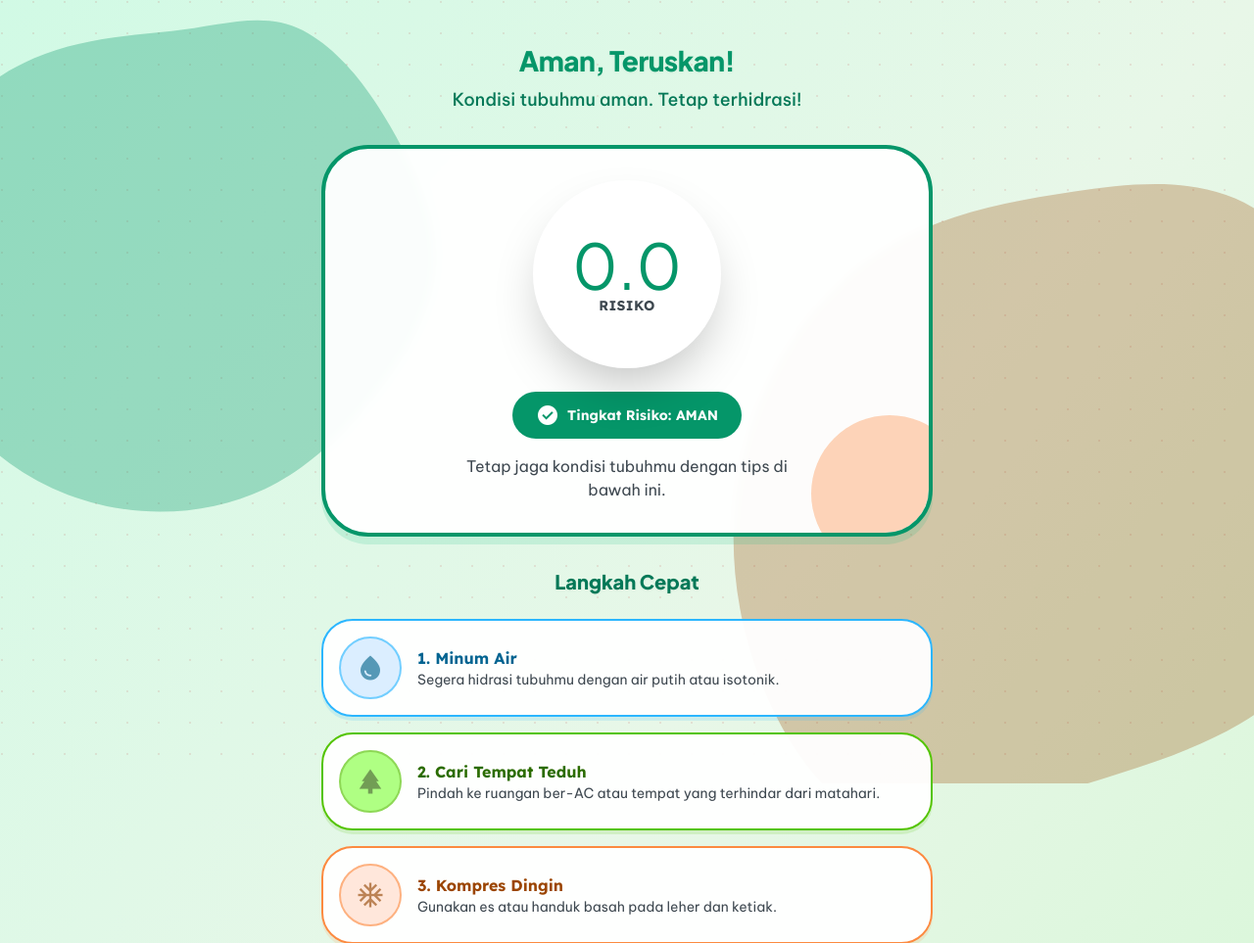
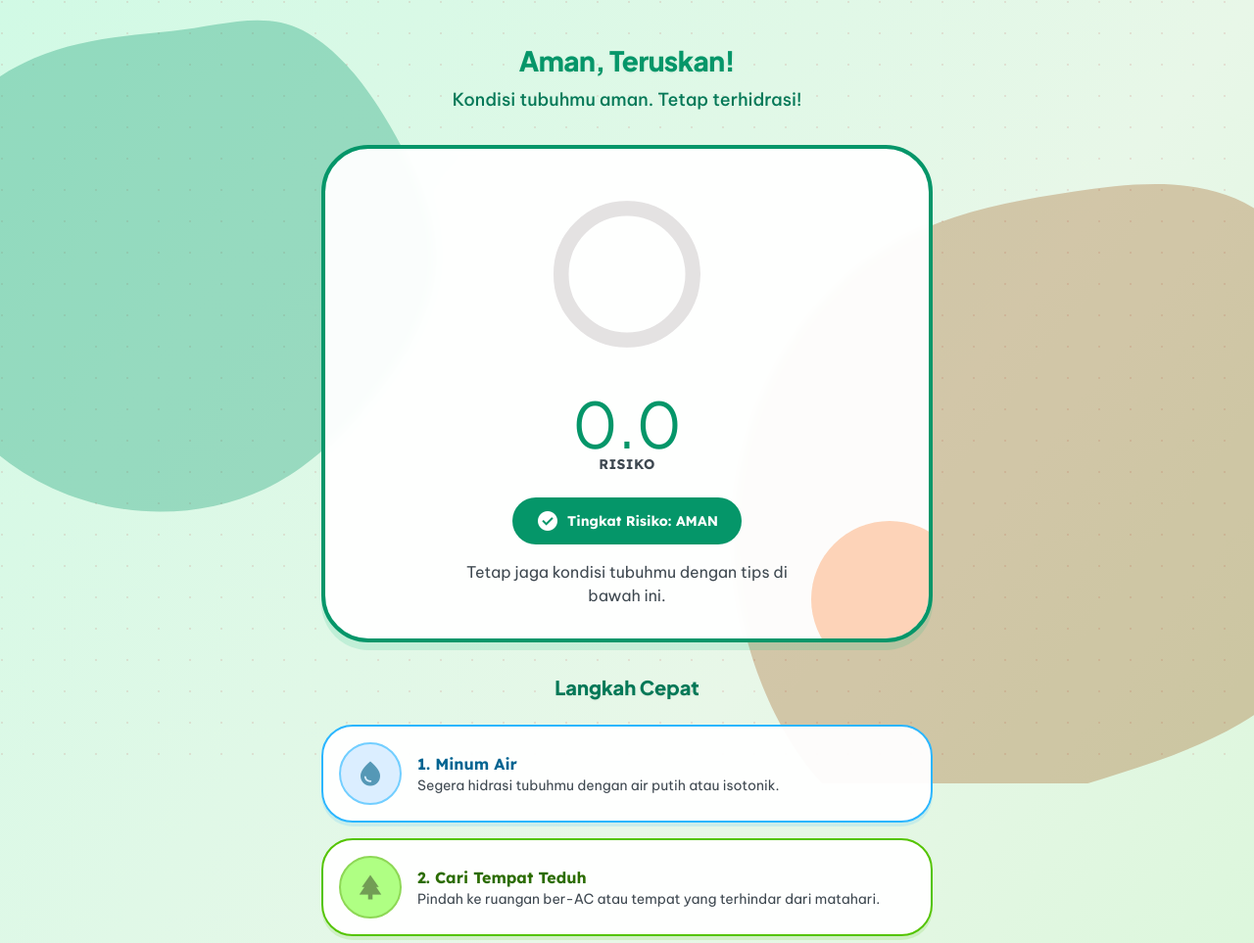
Before and after one commit to isvara08/responsi-kb-sistem-fuzzy, a Flask app: page /hasil in a window 1280 px wide. Shown: the top 963 px of the page at 98% size. Run offline with Flask 3, Linux system fonts and the light colour scheme; some libraries are stand-ins or nearby versions.

Commit message:
Move text below gauge to eliminate overlap issue completely

```diff
--- a/templates/hasil.html
+++ b/templates/hasil.html
@@ -329,17 +329,16 @@
 <!-- Decorative Elements -->
 <div class="absolute -top-8 sm:-top-10 -left-8 sm:-left-10 w-24 h-24 sm:w-32 sm:h-32 {{ header_color }} rounded-full opacity-10 mix-blend-multiply animate-pulse"></div>
 <div class="absolute -bottom-8 sm:-bottom-10 -right-8 sm:-right-10 w-32 h-32 sm:w-40 sm:h-40 bg-secondary-container rounded-full opacity-10 mix-blend-multiply animate-pulse delay-200"></div>
-<div class="relative w-36 h-36 sm:w-48 sm:h-48 mb-4 sm:mb-6 flex items-center justify-center">
+<div class="flex flex-col items-center gap-4 sm:gap-6 mb-4 sm:mb-6">
 <!-- Expressive Gauge Background -->
-<svg class="absolute inset-0 w-full h-full transform -rotate-90 z-0" viewbox="0 0 100 100">
+<div class="relative w-36 h-36 sm:w-48 sm:h-48 flex items-center justify-center">
+<svg class="absolute inset-0 w-full h-full transform -rotate-90" viewbox="0 0 100 100">
 <circle class="text-surface-variant" cx="50" cy="50" fill="none" r="35" stroke="currentColor" stroke-width="8"></circle>
 <circle class="{{ gauge_color }} animate-gauge" cx="50" cy="50" fill="none" r="35" stroke="currentColor" stroke-dasharray="220" stroke-dashoffset="{{ dashoffset }}" stroke-linecap="round" stroke-width="8"></circle>
 </svg>
-<!-- Text background circle -->
-<div class="absolute inset-0 flex items-center justify-center z-10">
-<div class="w-36 h-36 sm:w-48 sm:h-48 rounded-full bg-white shadow-2xl"></div>
 </div>
-<div class="z-50 flex flex-col items-center pointer-events-none relative">
+<!-- Text below gauge -->
+<div class="flex flex-col items-center z-50">
 <span class="font-headline-lg text-[48px] sm:text-[64px] leading-none {{ header_color }} animate-count-up opacity-0 delay-500">{{ result.crisp_output }}</span>
 <span class="font-label-bold text-label-bold text-on-surface-variant uppercase tracking-wide text-xs sm:text-sm">Risiko</span>
 </div>
```
